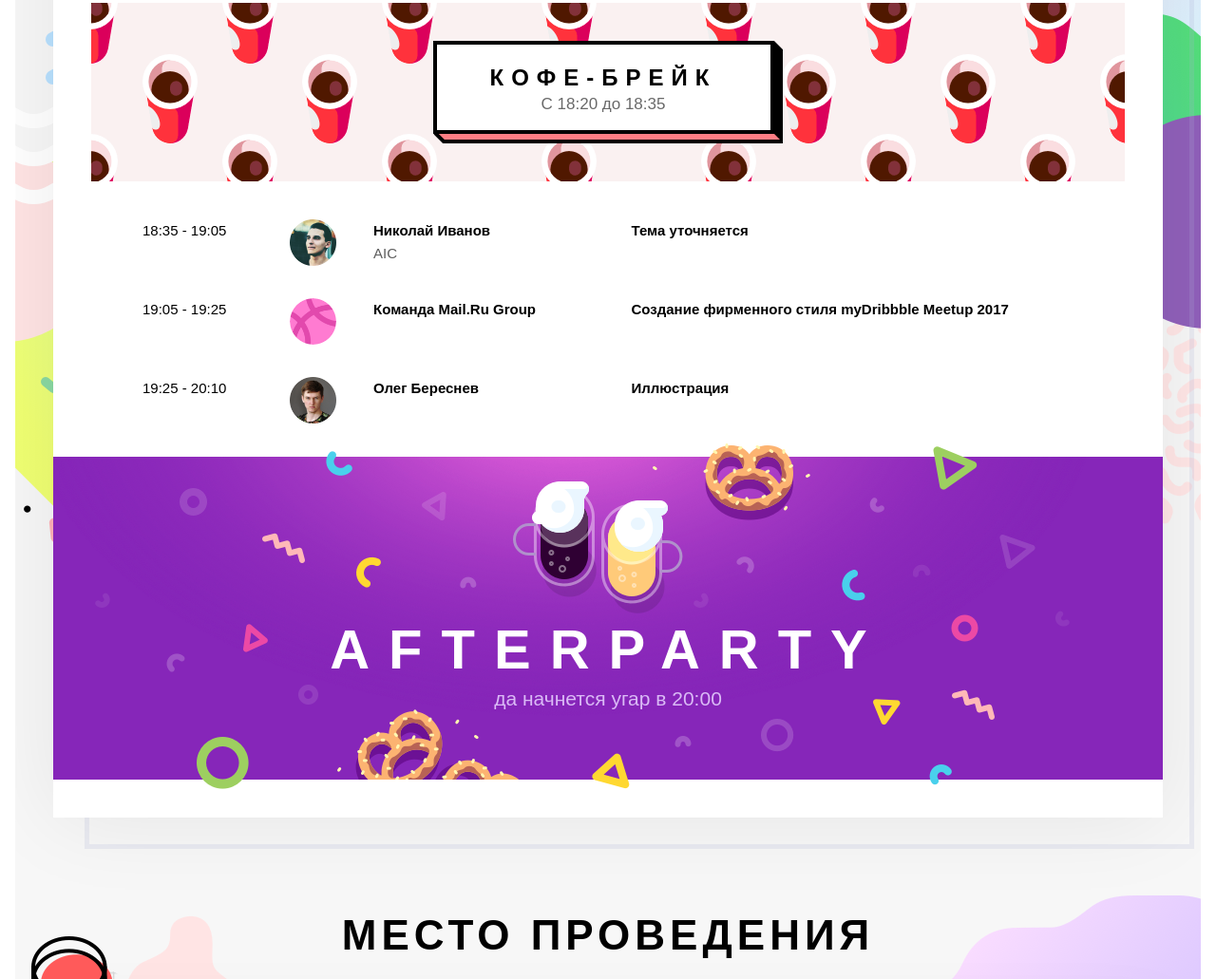
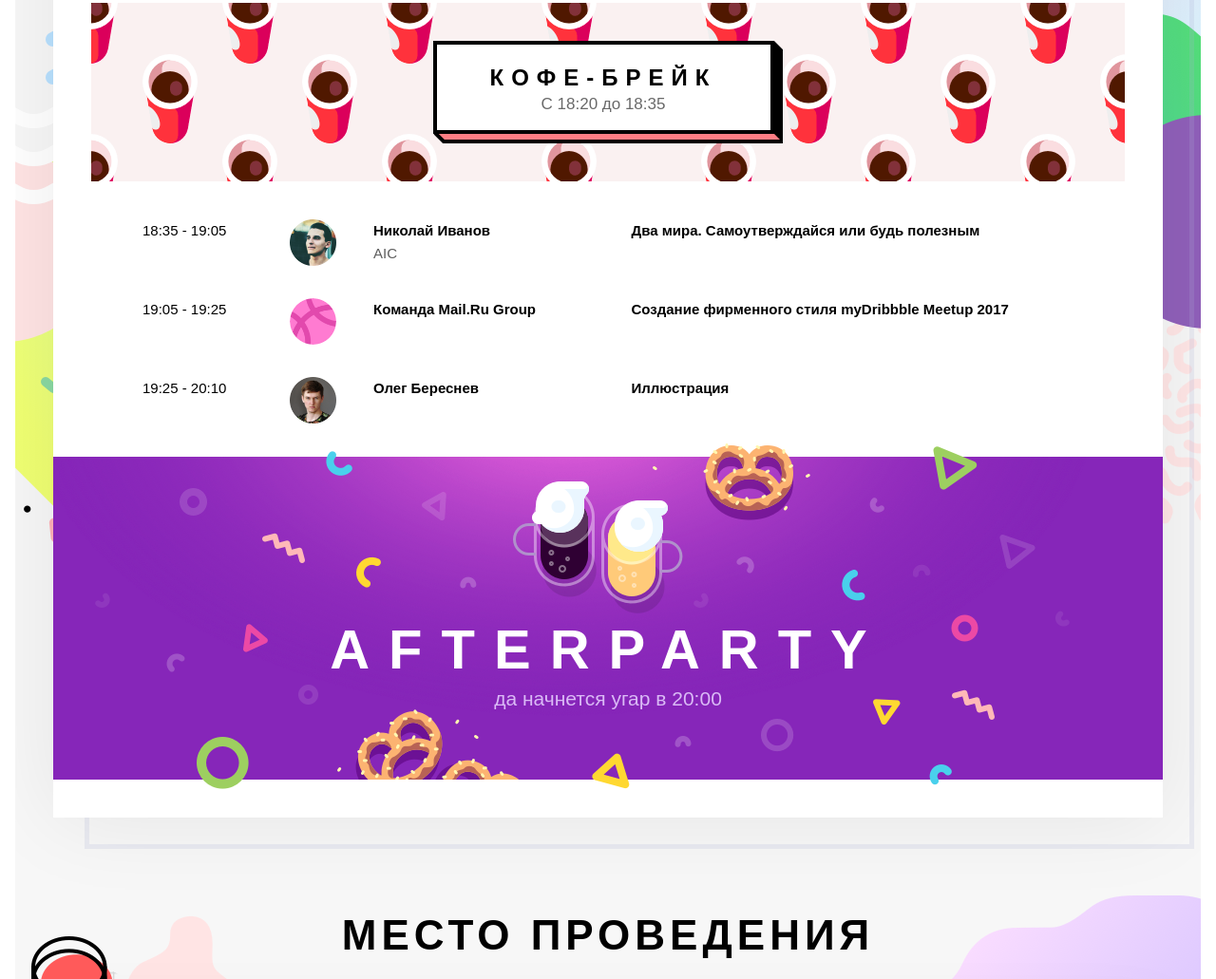
Before and after one commit to ASundiev/Dribbblemeetup, a website: page src/pug/index.pug in a window 1280 px wide. Shown: the part 4059-5090 px from the top of the page at 95% size. Drawn offline with nearby package versions, Linux system fonts and the light colour scheme; some packages are replaced by stand-ins of ours; files that its build step writes are made by us from their sources; files whose address does not match are found by name; a web font is replaced by a local one.

Commit message:
Добавил тему у Иванова

```diff
--- a/src/pug/index.pug
+++ b/src/pug/index.pug
@@ -270,7 +270,7 @@ html
                                             div.schedule__name Николай Иванов
                                             div.schedule__descr AIC
                                         div.schedule__col-4
-                                            div.schedule__title Тема уточняется
+                                            div.schedule__title Два мира. Самоутверждайся или будь полезным
                                     div.schedule__row
                                         div.schedule__col-1
                                             div.schedule__time 19:05 - 19:25
```
Also changed, not shown: www/index.html.
